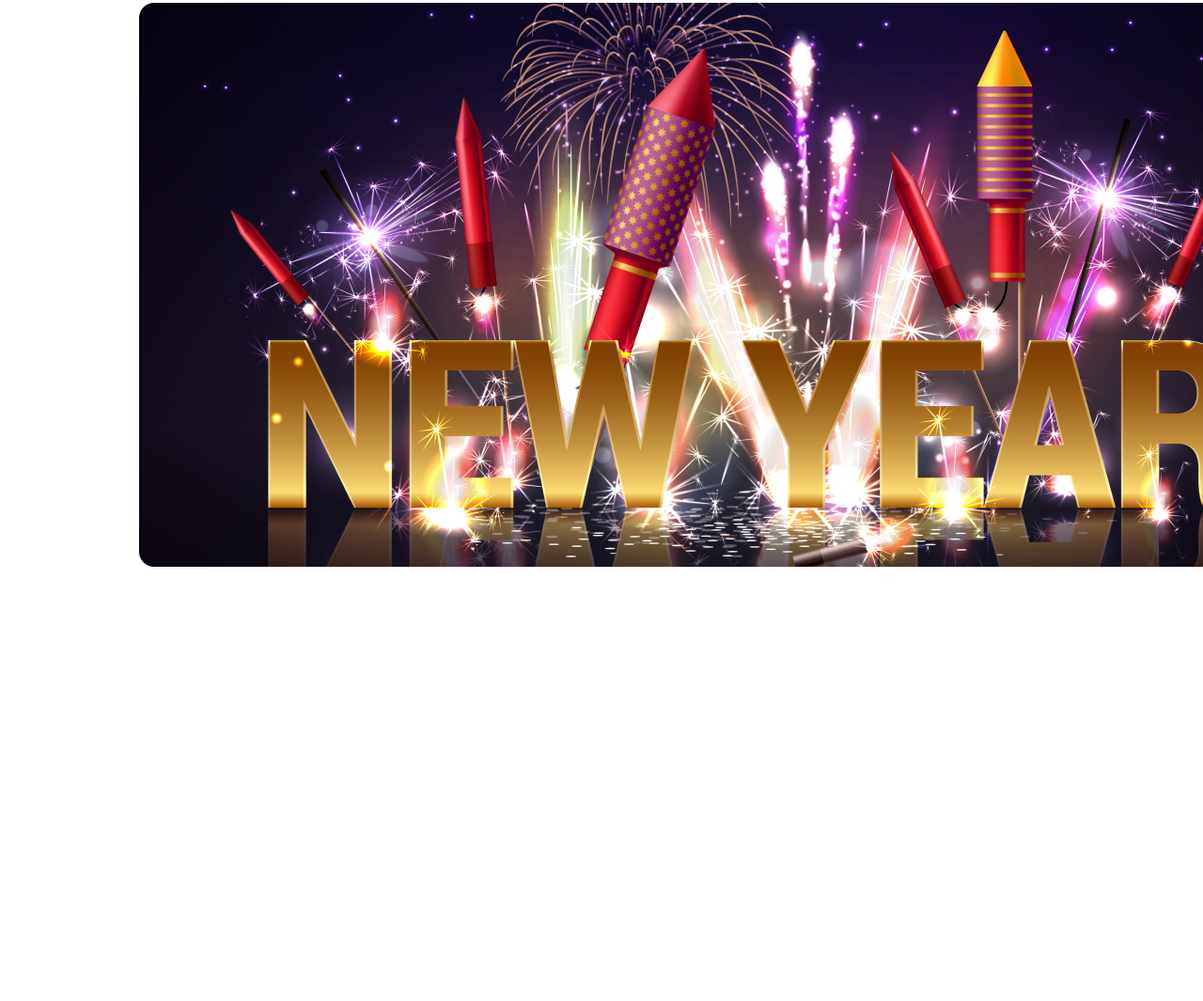
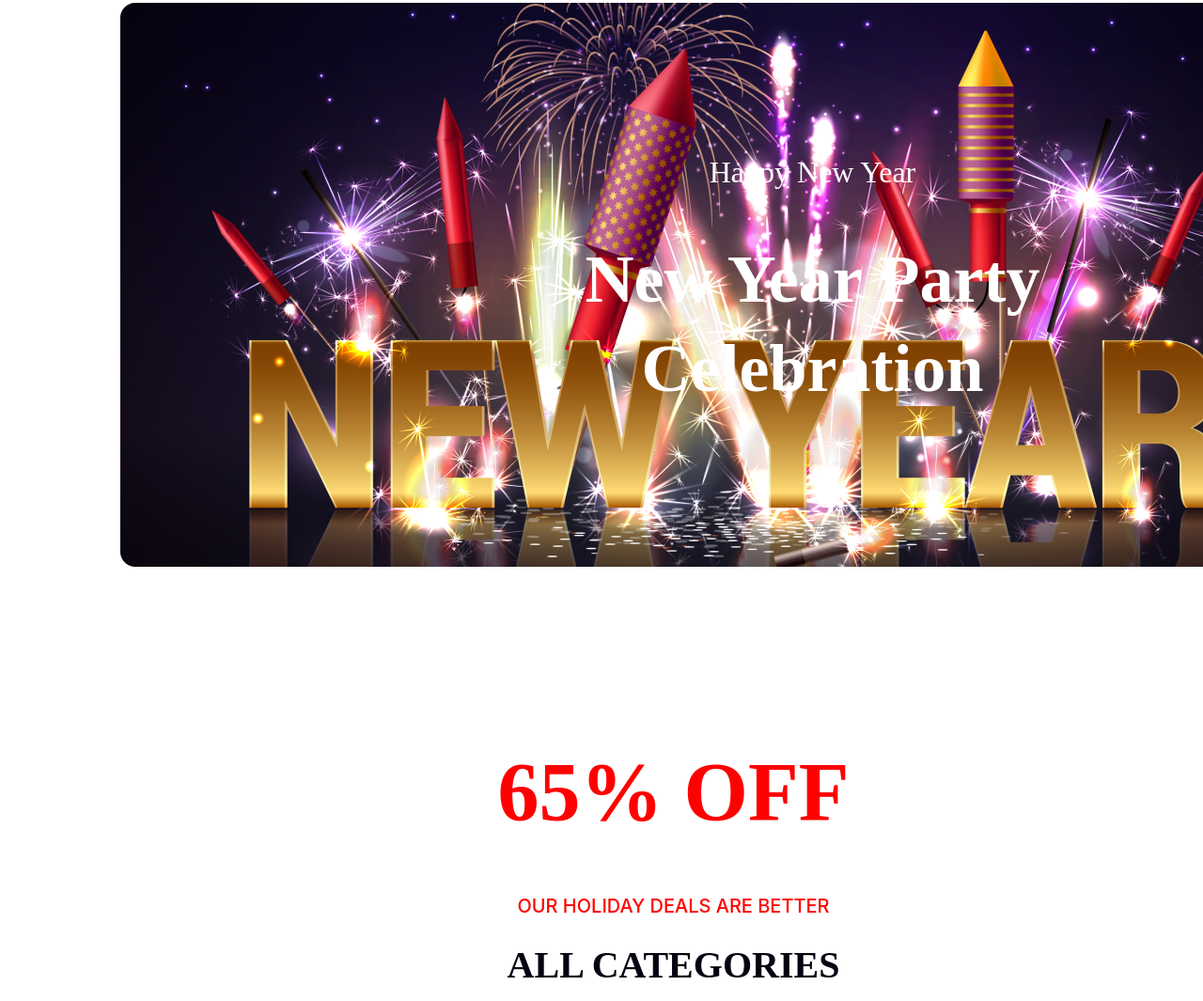
Before and after one commit to wasifahmed85/my-assignment, a plain HTML site: page index.html in a window 1280 px wide. Shown: the part 47-1112 px from the top of the page at 94% size. Before the commit the page ends 800 px from the top, so only its background shows below. Drawn offline with Linux system fonts and the light colour scheme.

Commit message:
main section complte

```diff
--- a/index.html
+++ b/index.html
@@ -1,15 +1,33 @@
 <!DOCTYPE html>
 <html lang="en">
+
 <head>
     <meta charset="UTF-8">
     <meta name="viewport" content="width=device-width, initial-scale=1.0">
     <title>My First Assignment</title>
     <link rel="stylesheet" href="style/new.css">
+
 </head>
+
 <body>
-    <header class="header"  >
-        <img class="bannar" src="resources/Banner Image.png" alt="">
+    <header class="header">
+      <div class="containar">
+                <h3 class="Happy">Happy New Year</h3>
+                <h1 class="new">New Year Party Celebration</h1>
+        </div>
 
     </header>
+    <main>
+        <div class="containar">
+            <h1 class="off">65% OFF</h1>
+            <h4 class="our">OUR HOLIDAY DEALS ARE BETTER</h4>
+            <h1 class="All">ALL CATEGORIES</h1>
+            <img src="resources/New Year Photo.png" alt="">
+        </div>
+        <div class="wlc-img">
+            <h1 class="wlc">Welcome to midnight party</h1>
+        </div>
+    </main>
 </body>
+
 </html>
--- a/style/new.css
+++ b/style/new.css
@@ -1,5 +1,69 @@
-/* heder img  */
-.bannar{
+/* header section  */
+.header {
+    background-image: url(../resources/Banner\ Image.png);
+    width: 1320px;
+    height: 600px;
+    flex-shrink: 0;
     display: block;
-    margin: 50px 140px;
+    margin-left: 120px;
+    margin-top: 50px;
 }
+
+.containar {
+    padding: 130px 177px 380px 330px;
+
+}
+
+.Happy {
+    color: #FFF;
+    text-align: center;
+    font-family: Merriweather;
+    font-size: 32px;
+    font-weight: 400;
+}
+
+.new {
+    color: #FFF;
+    text-align: center;
+    font-family: Merriweather;
+    font-size: 72px;
+    font-weight: 900;
+    line-height: 95px;
+    padding-bottom: 100px;
+}
+
+
+
+
+
+
+/* main style  */
+.All {
+    color: #070211;
+    text-align: center;
+    font-size: 40px;
+    font-weight: 700;
+}
+
+.our {
+    color: #F00;
+    text-align: center;
+    font-family: Inter;
+    font-size: 20px;
+    font-weight: 500;
+}
+
+.off {
+    color: #FF0000;
+    text-align: center;
+    font-size: 88px;
+    font-weight: 700;
+}
+.wlc{
+    color: #FFF;
+font-family: Merriweather;
+font-size: 64px;
+font-weight: 900;
+line-height: 88px;
+letter-spacing: 7.04px;
+}
```
